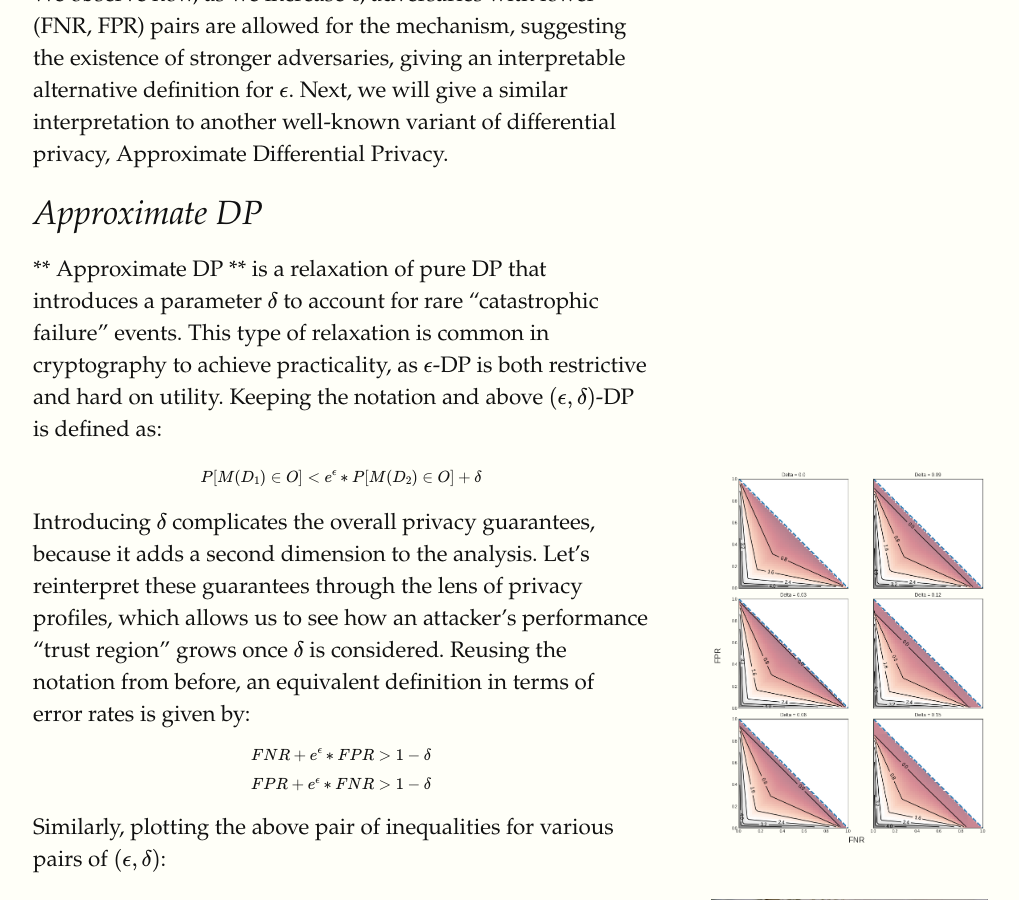
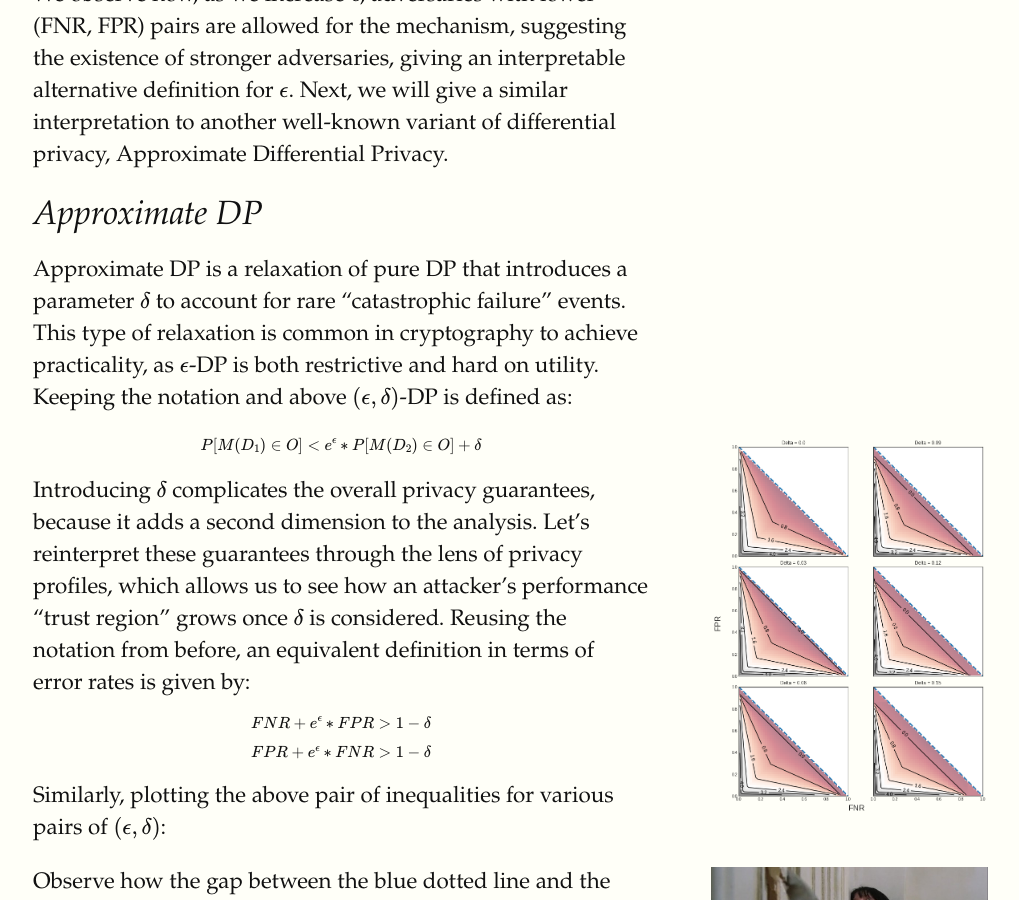
Before and after one commit to tudorcebere/tudorcebere.github.io, a Jekyll site: the page built from _posts/2022-12-01-dp-ht.md, in a window 1280 px wide and 900 px high, scrolled down 3770 px. Shown: the whole window, without its empty margins (127-1146 px from the left). Built offline with Jekyll 4.4.1, drawn with Linux system fonts in a browser that asks for light colours; some web fonts are replaced.

Commit message:
Site updated at 2025-12-18 07:43:59 UTC

```diff
--- a/_posts/2022-12-01-dp-ht.md
+++ b/_posts/2022-12-01-dp-ht.md
@@ -81,7 +81,7 @@ We observe how, as we increase $$ \epsilon $$, adversaries with lower (FNR, FPR)
 
 ## Approximate DP
 
-** Approximate DP ** is a relaxation of pure DP that introduces a parameter $$ \delta $$ to account for rare “catastrophic failure” events. This type of relaxation is common in cryptography to achieve practicality, as $$ \epsilon $$-DP is both restrictive and hard on utility.  Keeping the notation and above $$ (\epsilon, \delta) $$-DP is defined as:
+Approximate DP is a relaxation of pure DP that introduces a parameter $$ \delta $$ to account for rare “catastrophic failure” events. This type of relaxation is common in cryptography to achieve practicality, as $$ \epsilon $$-DP is both restrictive and hard on utility.  Keeping the notation and above $$ (\epsilon, \delta) $$-DP is defined as:
 
 {% marginfigure 'mf-id-whatever' 'assets/blog_resources/dp_ht/download_(2).png' '' %}
 
```
Also changed, not shown: 2 other files.
